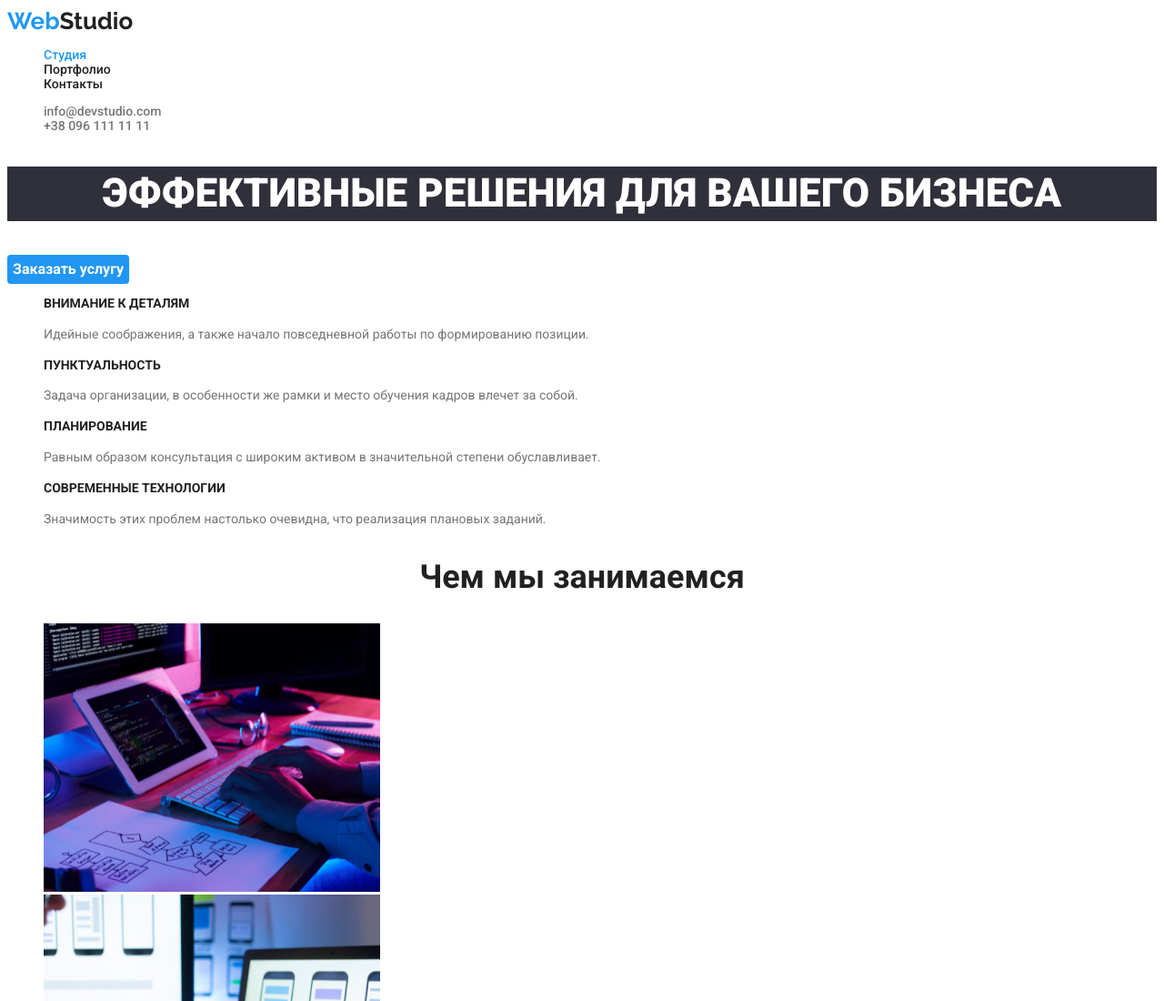
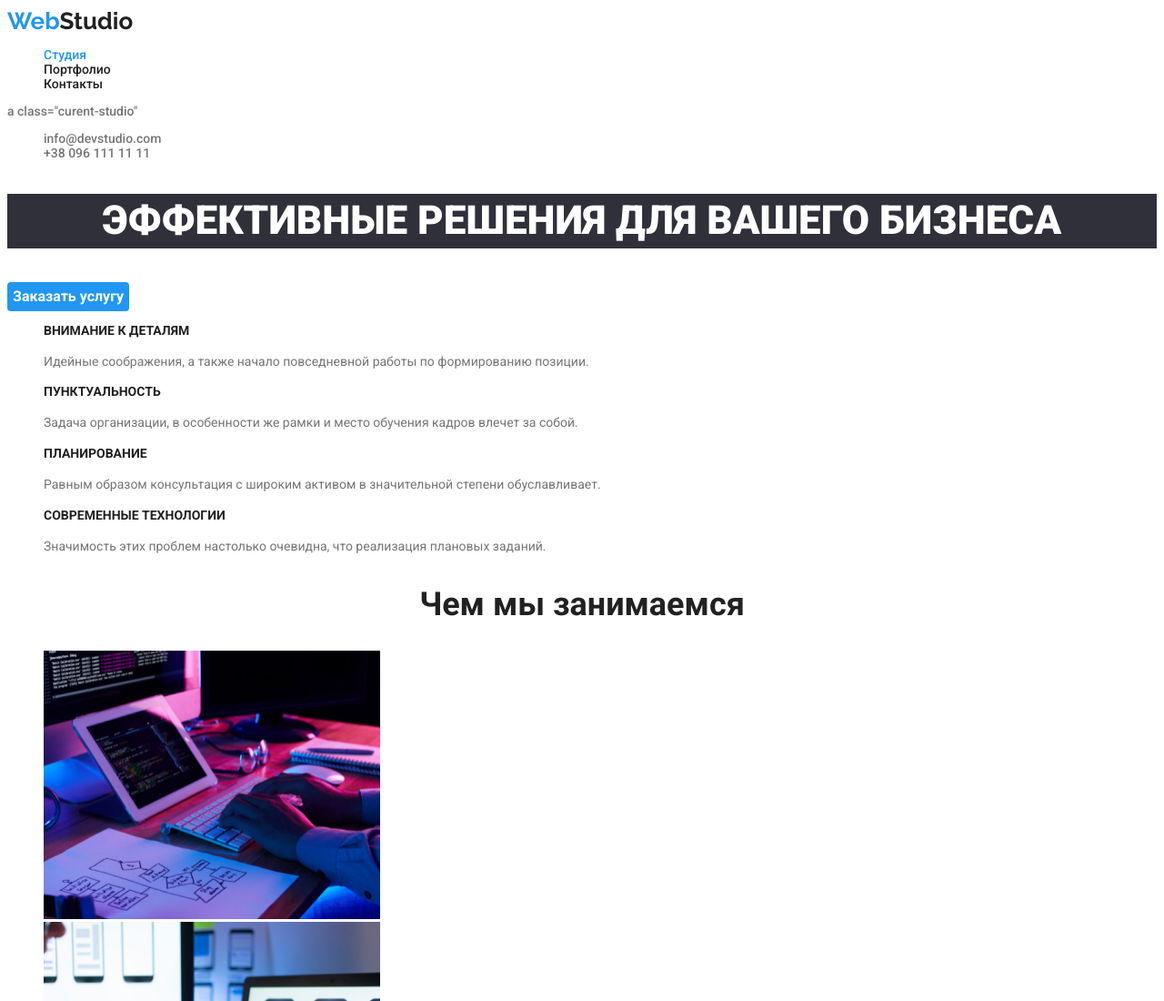
Before and after one commit to AndreyTlustenko/goit-markup-hw-02, a plain HTML site: page index.html in a window 1280 px wide. Shown: the top 1100 px of the page at 91% size. Drawn offline with Linux system fonts and the light colour scheme.

Commit message:
Update index.html

```diff
--- a/index.html
+++ b/index.html
@@ -19,7 +19,7 @@
             <li><a class="curent-studio" href="./index.html">Студия</a></li>
             <li><a class="header-list" href="./portfolio.html">Портфолио</a></li>
             <li><a class="header-list" href="">Контакты</a></li>
-        </ul>
+        </ul>a class="curent-studio"
         </nav>
         <div>
         <ul>
```
